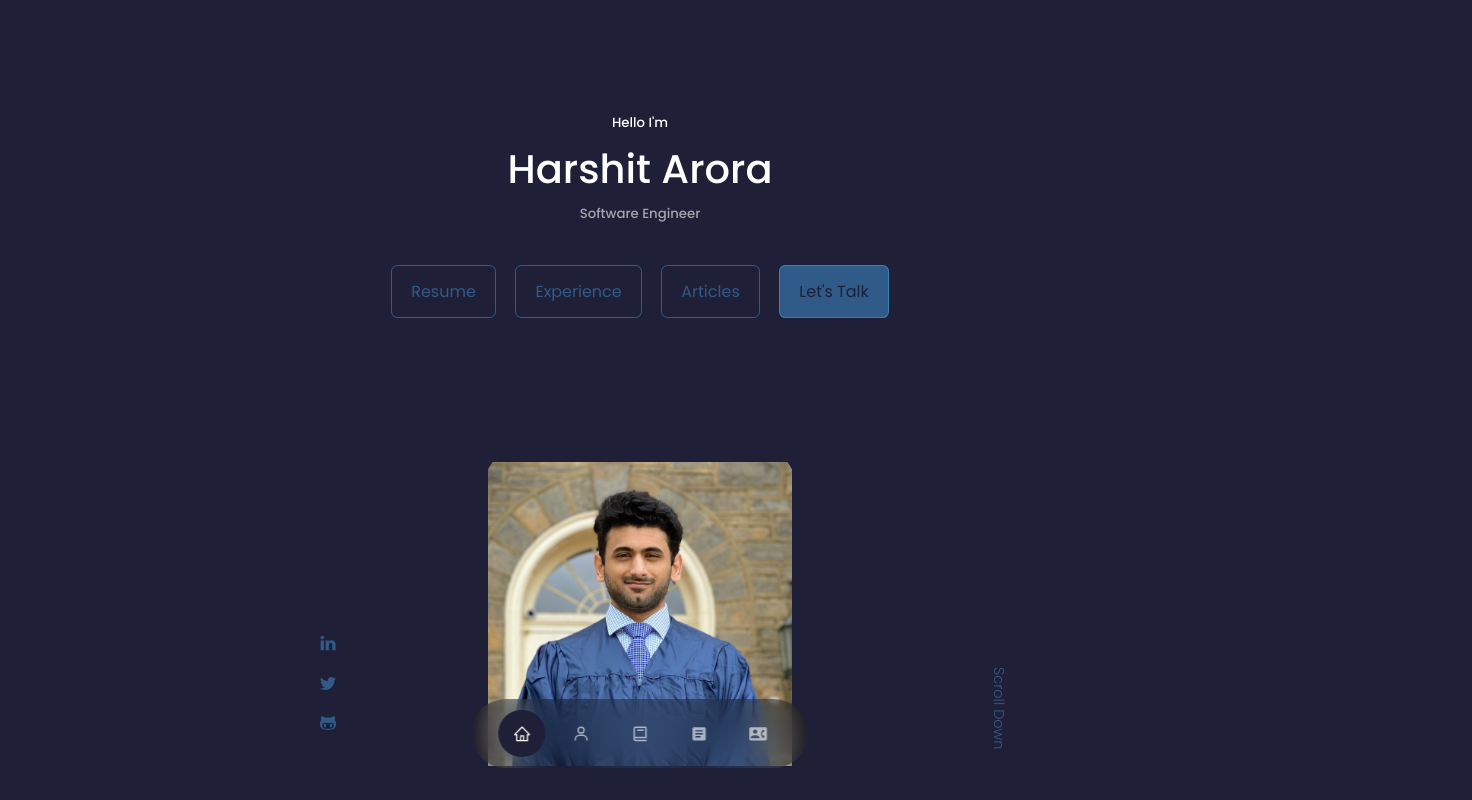
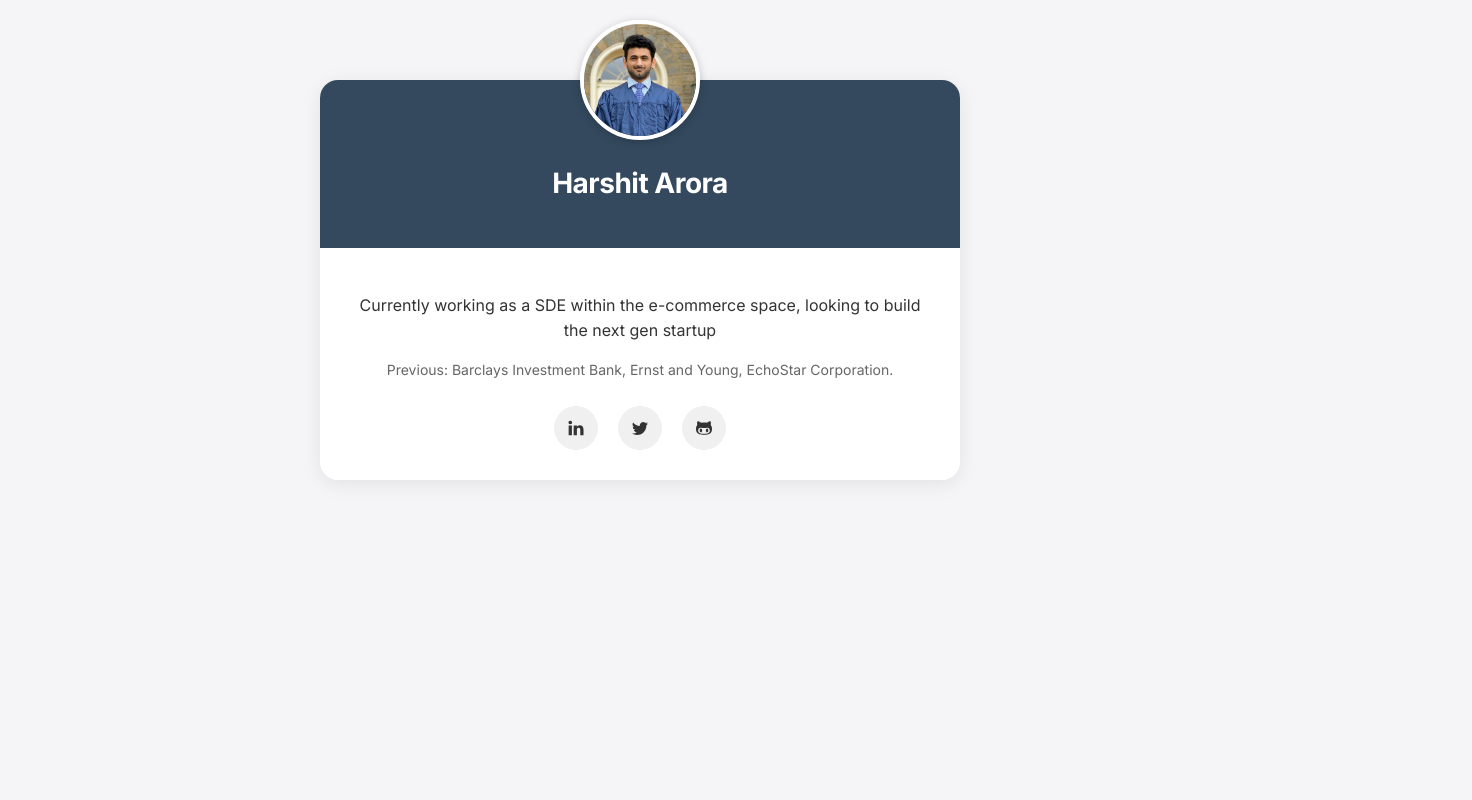
Before and after one commit to hharshitarora/hharshitarora.github.io, a React (Create React App) app in the folder react-portfolio-website-1/: page / in a window 1280 px wide. Shown: the top 800 px of the page, 1472 px wide, since content can reach past the window. Built offline with nearby package versions, Linux system fonts and the light colour scheme.

Commit message:
Routing only business card

```diff
--- a/react-portfolio-website-1/src/App.jsx
+++ b/react-portfolio-website-1/src/App.jsx
@@ -27,8 +27,8 @@
   return (
     <Router>
       <Routes>
-        <Route path="/" element={<MainContent />} />
-        <Route path="businesscard" element={<Businesscard />} />
+        <Route path="/" element={<Businesscard />} />
+       {/*<Route path="businesscard" element={<Businesscard />} /> */}
       </Routes>
     </Router>
   )
```
